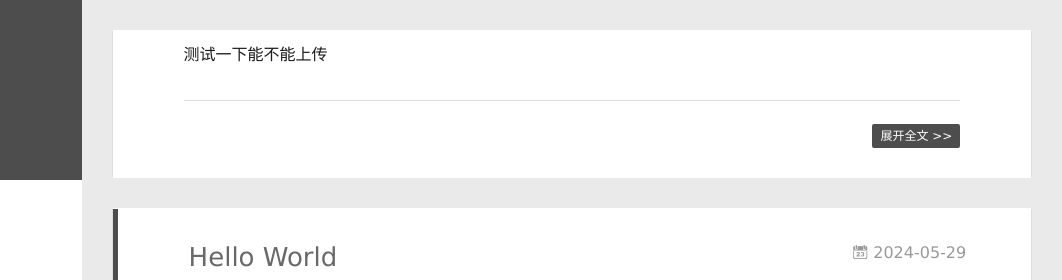
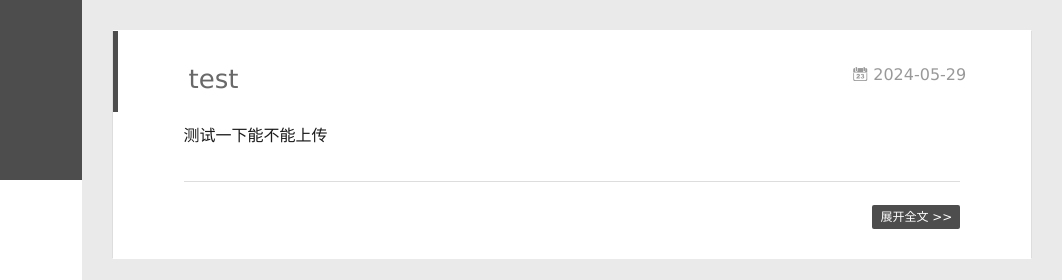
Before and after one commit to abklis/abklis.github.io, a plain HTML site: page index.html in a window 1280 px wide. Shown: the top 280 px of the page, 218-1280 px from the left. Drawn offline with Linux system fonts and the light colour scheme.

Commit message:
Site updated: 2024-05-30 11:22:28

```diff
--- a/content.json
+++ b/content.json
@@ -1 +1 @@
-[{"title":"","date":"2024-05-29T04:42:08.769Z","path":"2024/05/29/test/","tags":[]},{"title":"Hello World","date":"2024-05-29T01:02:54.110Z","path":"2024/05/29/hello-world/","tags":[]}]
+[{"title":"test","date":"2024-05-29T04:42:08.769Z","path":"2024/05/29/test/","tags":[]},{"title":"Hello World","date":"2024-05-29T01:02:54.110Z","path":"2024/05/29/hello-world/","tags":[]}]
--- a/index.html
+++ b/index.html
@@ -146,6 +146,21 @@
 
     <article id="post-test" class="article article-type-post  article-index" itemscope itemprop="blogPost">
   <div class="article-inner">
+
+      <header class="article-header">
+
+
+    <h1 itemprop="name">
+      <a class="article-title" href="/2024/05/29/test/">test</a>
+    </h1>
+
+
+
+        <a href="/2024/05/29/test/" class="archive-article-date">
+  	<time datetime="2024-05-29T04:42:08.769Z" itemprop="datePublished"><i class="icon-calendar icon"></i>2024-05-29</time>
+</a>
+
+      </header>
 
     <div class="article-entry" itemprop="articleBody">
 
```
Also changed, not shown: 2024/05/29/hello-world/index.html (+1 -1 lines), 2024/05/29/test/index.html (+18 -3 lines), archives/2024/05/index.html (+6 -0 lines), archives/2024/index.html (+6 -0 lines), archives/index.html (+6 -0 lines).
